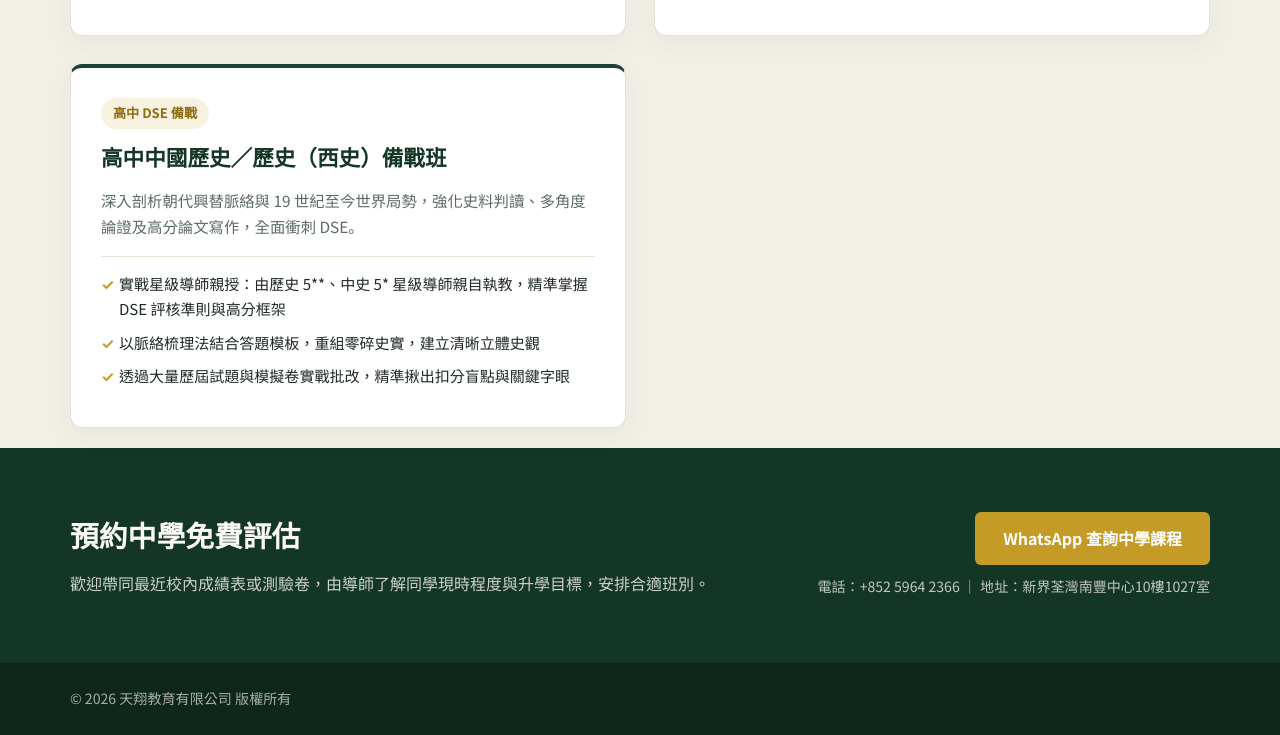
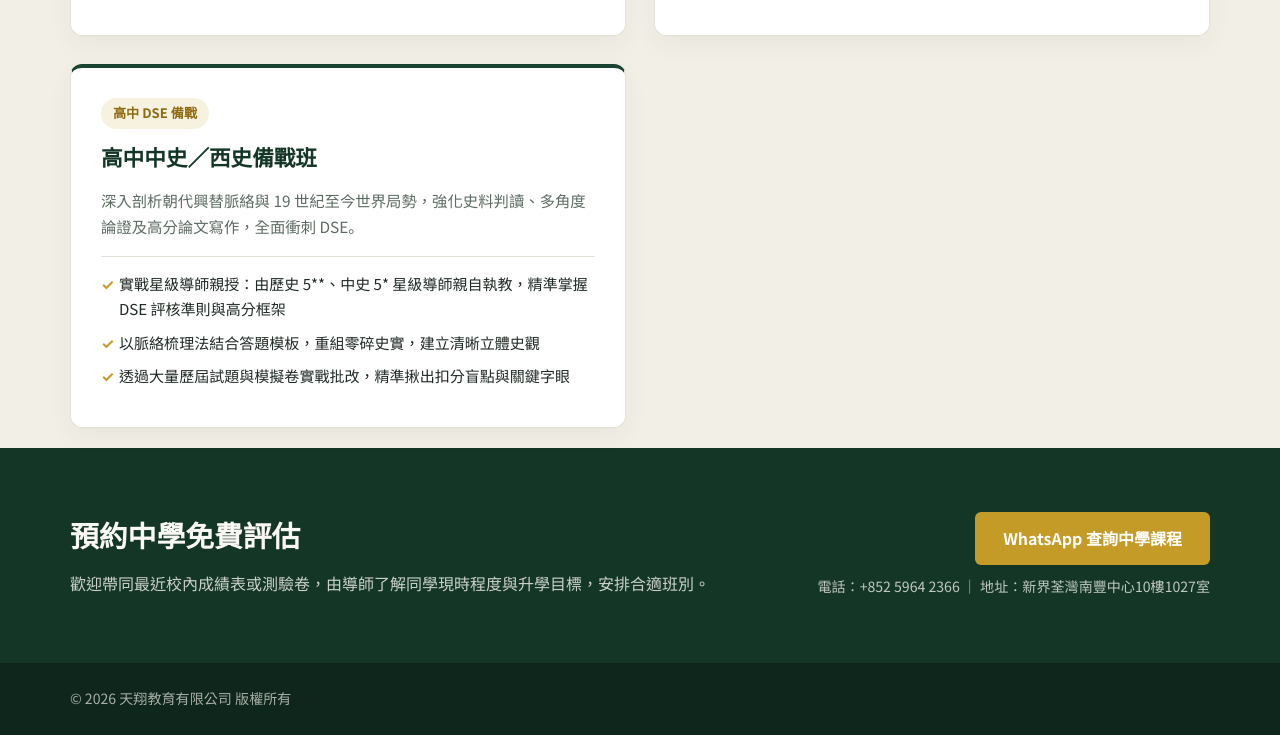
Before and after one commit to skyingtreeeducation/skyingtreeeducation, a plain HTML site: page secondary.html in a window 1280 px wide. Shown: the part 2276-3011 px from the top of the page. Drawn offline with Linux system fonts and the light colour scheme.

Commit message:
Update secondary.html

```diff
--- a/secondary.html
+++ b/secondary.html
@@ -157,7 +157,7 @@
 
         <div class="course-card">
           <span class="course-tag">高中 DSE 備戰</span>
-          <h3>高中中國歷史／歷史（西史）備戰班</h3>
+          <h3>高中中史／西史備戰班</h3>
           <p>深入剖析朝代興替脈絡與 19 世紀至今世界局勢，強化史料判讀、多角度論證及高分論文寫作，全面衝刺 DSE。</p>
           <ul class="course-points">
             <li>實戰星級導師親授：由歷史 5**、中史 5* 星級導師親自執教，精準掌握 DSE 評核準則與高分框架</li>
```
